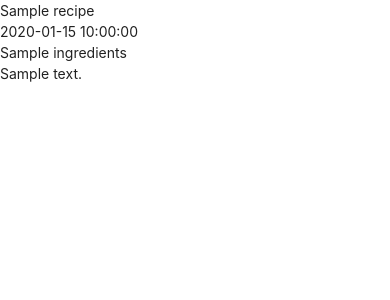
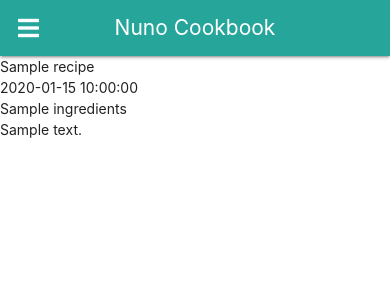
Before and after one commit to NunoCos/Nuno_Cookbook, a Flask app: page / in a window 390 px wide. Shown: the top 300 px of the page. Run offline with Flask 2, Linux system fonts and the light colour scheme; a database or web service that is not in the repository returns one stand-in record (values such as "Sample title"); some libraries are stand-ins or nearby versions.

Commit message:
add responsive navbar

```diff
--- a/static/css/style.css
+++ b/static/css/style.css
@@ -0,0 +1,7 @@
+nav .brand-logo {
+    position: absolute;
+    color: #fff;
+    display: inline-block;
+    font-size: 1.5rem;
+    padding: 0;
+}
--- a/static/js/script.js
+++ b/static/js/script.js
@@ -0,0 +1,7 @@
+/*
+    jQuery for MaterializeCSS initialization
+*/
+
+$(document).ready(function () {
+    $(".sidenav").sidenav();
+    });
--- a/templates/base.html
+++ b/templates/base.html
@@ -3,8 +3,8 @@
 <head>
     <meta charset="UTF-8">
     <meta name="viewport" content="width=device-width, initial-scale=1.0">
-    <link rel="stylesheet" href="https://cdnjs.cloudflare.com/ajax/libs/font-awesome/5.15.3/css/all.min.css"
-        integrity="sha512-iBBXm8fW90+nuLcSKlbmrPcLa0OT92xO1BIsZ+ywDWZCvqsWgccV3gFoRBv0z+8dLJgyAHIhR35VZc2oM/gI1w==" crossorigin="anonymous" type="text.css"/>
+    <link rel="stylesheet" href="https://cdnjs.cloudflare.com/ajax/libs/font-awesome/5.13.1/css/all.min.css"
+            integrity="sha512-xA6Hp6oezhjd6LiLZynuukm80f8BoZ3OpcEYaqKoCV3HKQDrYjDE1Gu8ocxgxoXmwmSzM4iqPvCsOkQNiu41GA==" crossorigin="anonymous" type="text/css">
     <link rel="stylesheet" href="https://cdnjs.cloudflare.com/ajax/libs/materialize/1.0.0/css/materialize.min.css" type="text/css">
     <link rel="stylesheet" href="{{ url_for('static', filename='css/style.css') }}" type="text/css">
     {% block styles %}
@@ -12,6 +12,29 @@
     <title> Nuno Cookbook</title>
 </head>
 <body>
+    <header>
+    <nav class="nav-extended teal lighten-1">
+        <div class="nav-wrapper">
+            <a href="#!" class="brand-logo">Nuno Cookbook</a>
+            <a href="#" data-target="mobile-demo" class="sidenav-trigger"><i class="fas fa-bars"></i></a>
+            <ul class="right hide-on-med-and-down">
+                <li><a href="#">Recipes</a></li>
+                <li><a href="#">New Recipe</a></li>
+                <li><a href="#">Login</a></li>
+                <li><a href="#">Register</a></li>
+                <li><a href="#">Logout</a></li>
+            </ul>
+        </div>
+    </nav>
+
+    <ul class="sidenav" id="mobile-demo">
+        <li><a href="#">Recipes</a></li>
+        <li><a href="#">New Recipe</a></li>
+        <li><a href="#">Login</a></li>
+        <li><a href="#">Register</a></li>
+        <li><a href="#">Logout</a></li>
+    </ul>
+    </header>
     {% block content %}
     {% endblock %}
 
```
